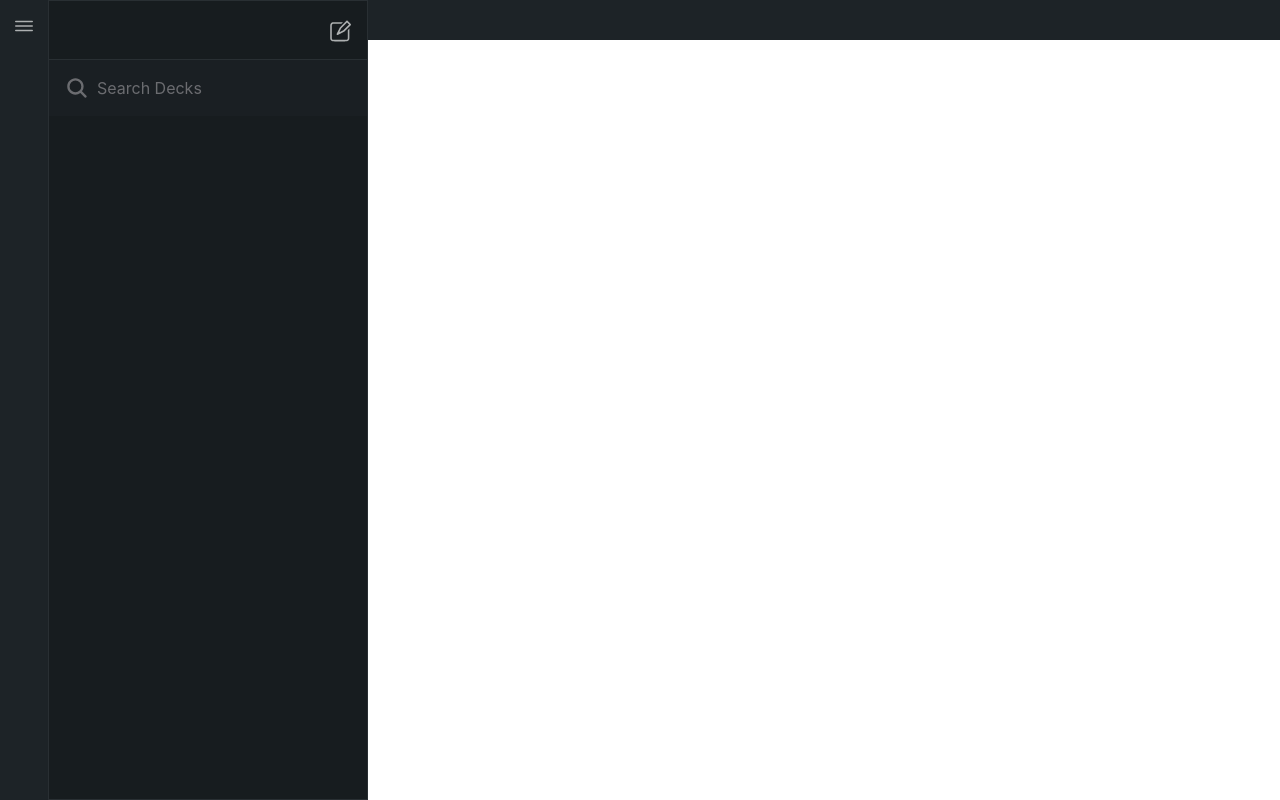
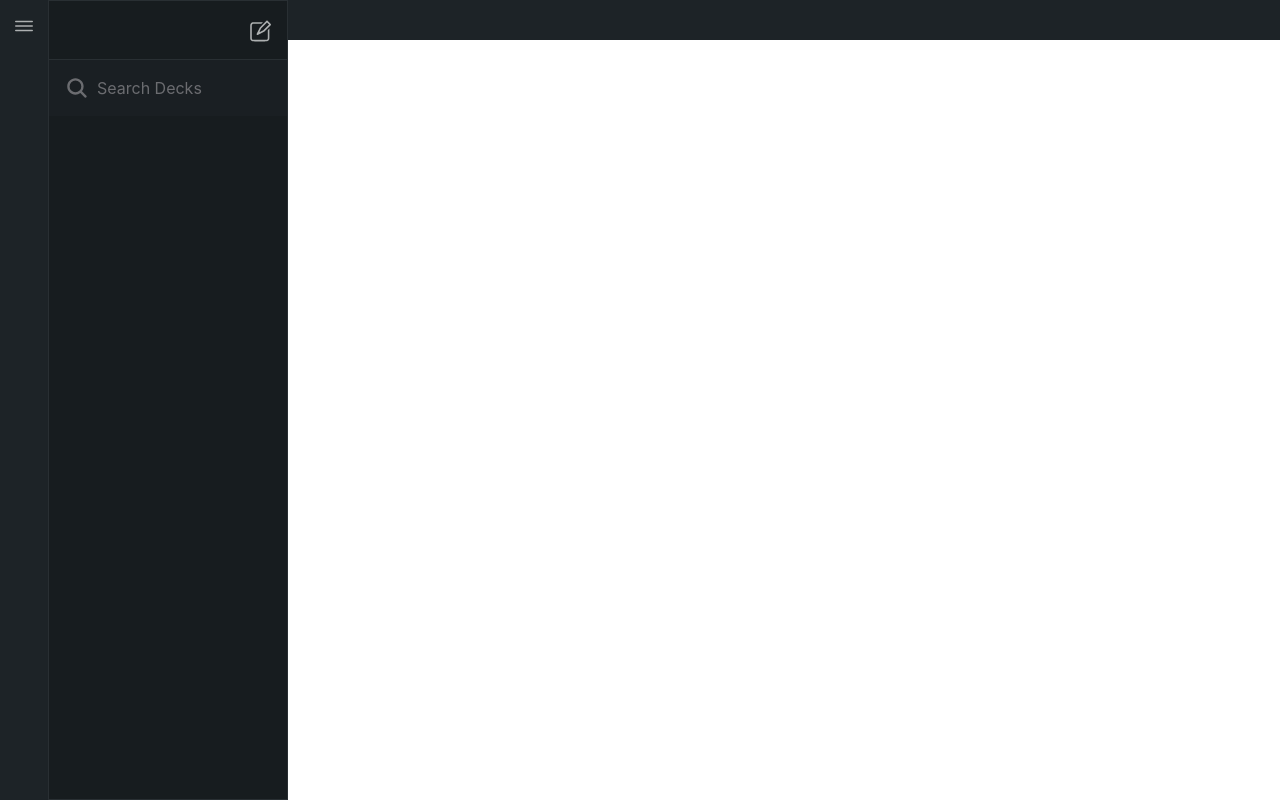
Before and after one commit to joao-miguel8/SuperNotes, a React (Vite) app: page /flashcards in a window 1280 px wide. Built offline with nearby package versions, Linux system fonts and the light colour scheme.

Commit message:
- Change width for decks preview list wrapper and decks list  and change to div

```diff
--- a/src/pages/FlashCardsPage.tsx
+++ b/src/pages/FlashCardsPage.tsx
@@ -27,10 +27,10 @@ function FlashCardsPage() {
 			<div className="inline-flex h-screen w-full">
 				{/* page header | menu btn */}
 				<Header isSideNavClosed={isSideNavClosed} setIsSideNavClosed={() => setIsSideNavClosed(!isSideNavClosed)} />
-				{/* Decks + Components preview list wrapper */}
-				<section className="w-80 inline-block">
-					{/* scrolling container for deck tiles list and components list */}
-					<div className="w-80 h-full scrollbar-none overflow-auto overscroll-contain border-[1.6px] border-[#292F33] bg-[#171C1F]">
+				{/* Decks preview list wrapper */}
+				<div className="w-fit inline-block">
+					{/* scrolling container for deck tiles list */}
+					<div className="w-60 h-full scrollbar-none overflow-auto overscroll-contain border-[1.6px] border-[#292F33] bg-[#171C1F]">
 						{/* header + search bar wrapper */}
 						<div className="sticky top-0">
 							{/* header section (title + add Note btn) */}
@@ -58,7 +58,7 @@ function FlashCardsPage() {
 							})}
 						</ul>
 					</div>
-				</section>
+				</div>
 				{/* left-side main content container */}
 				<div className="inline-flex flex-col flex-1 h-full overflow-auto">
 					{/* left-side main-content header */}
```
